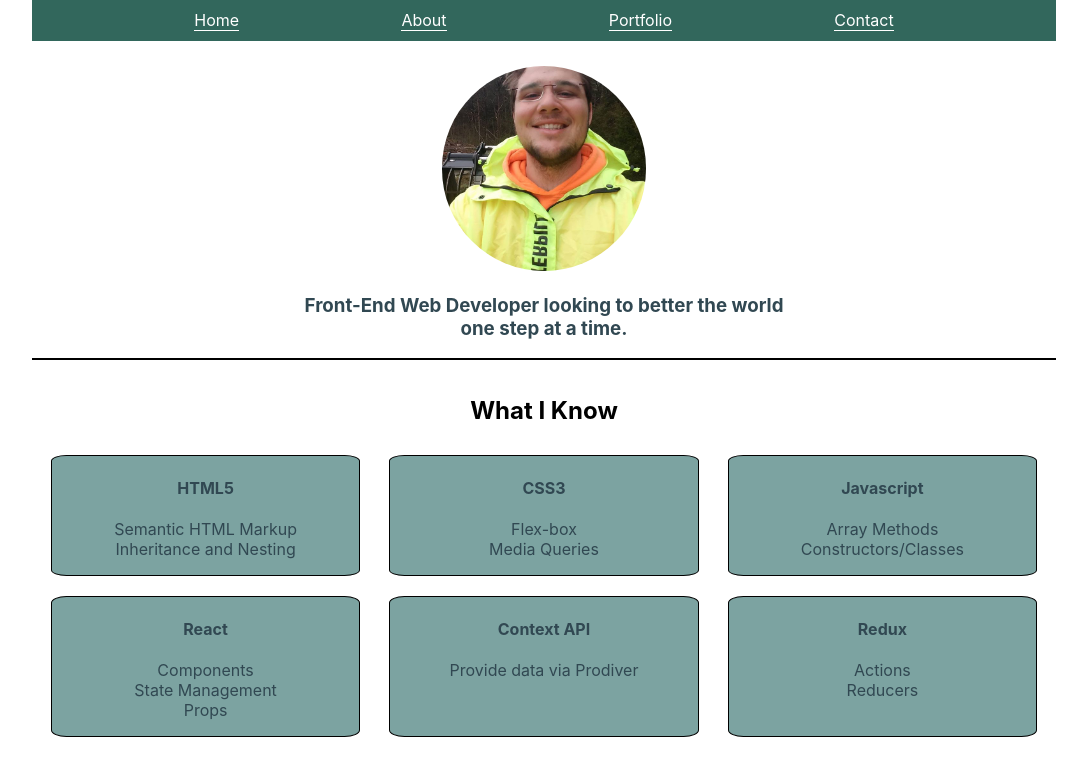
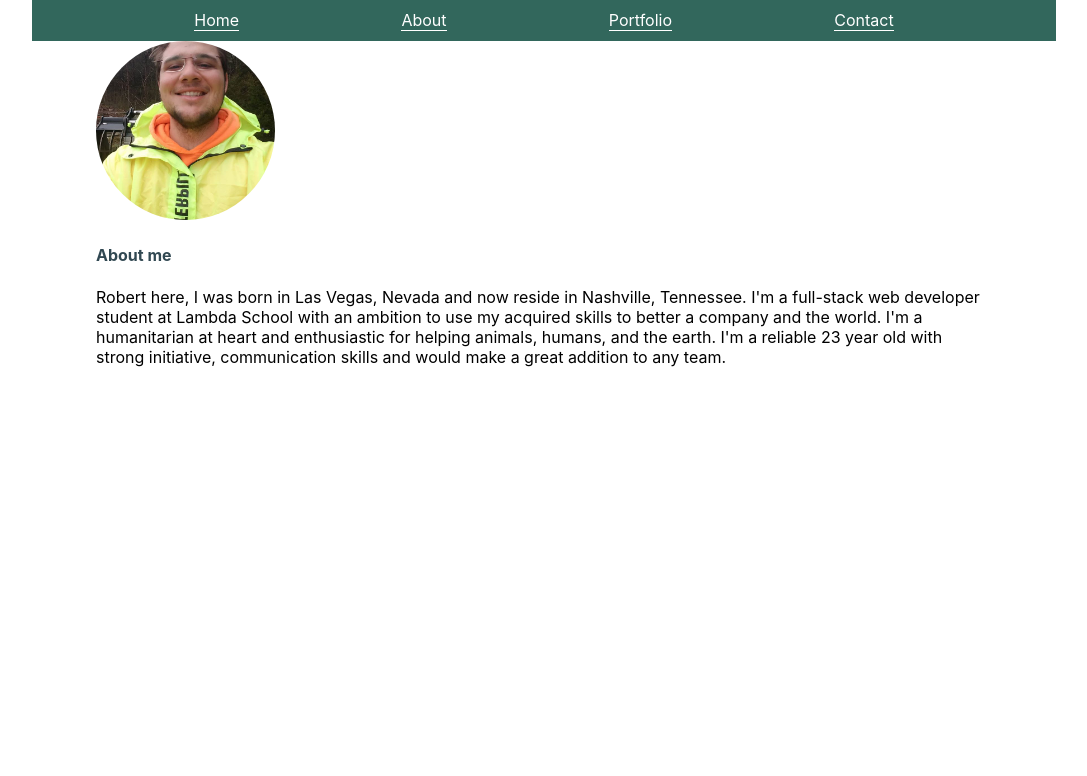
Before and after one commit to Iyehvah/Iyehvah-Portfolio, a React (Create React App) app: page /about in a window 1280 px wide. Shown: the top 776 px of the page, without its empty margins (96-1183 px from the left). Built offline with nearby package versions, Linux system fonts and the light colour scheme.

Commit message:
Updated components

```diff
--- a/src/App.css
+++ b/src/App.css
@@ -87,6 +87,11 @@ code:after {
   text-align: center;
   border-bottom: 2px solid black;
 }
+.home-div {
+  width: 80%;
+  text-align: center;
+  margin: 0 auto;
+}
 .headline {
   width: 50%;
   margin: 0 auto;
@@ -115,3 +120,8 @@ ul {
 h4 {
   color: #314852;
 }
+
+.about-container {
+  width: 70%;
+  margin: 0 auto;
+}
--- a/src/App.js
+++ b/src/App.js
@@ -2,7 +2,8 @@ import React, { useState } from "react";
 import Navigation from "./components/Navigation";
 import Home from "./components/Home";
 import Experience from "./components/Experience";
-import { Route } from "react-router-dom";
+import About from "./components/About";
+import { Route, Link } from "react-router-dom";
 import "../src/App.css"
 
 const  App = () => {
@@ -10,8 +11,9 @@ const  App = () => {
   return (
    <div>
      <Navigation />
-     <Home />
-     <Experience />
+     <Route exact path="/" component={Home}/>
+     <Route exact path="/" component={Experience} />
+     <Route path="/about" component={About}/>
    </div>
   );
 }
--- /dev/null
+++ b/src/components/About.js
@@ -0,0 +1,12 @@
+import React from "react";
+import ProfilePicture from "../images/Prof-Pic2.jpg"
+
+export default function About(){
+    return (
+        <div className="about-container">
+            <span className="image fit about-img"><img className="hvr-grow" src={ProfilePicture} /></span>
+            <h4>About me</h4>
+            <p>Robert here, I was born in Las Vegas, Nevada and now reside in Nashville, Tennessee. I'm a full-stack web developer student at Lambda School with an ambition to use my acquired skills to better a company and the world. I'm a humanitarian at heart and enthusiastic for helping animals, humans, and the earth. I'm a reliable 23 year old with strong initiative, communication skills and would make a great addition to any team.</p>
+        </div>
+    )
+}
--- a/src/components/Navigation.js
+++ b/src/components/Navigation.js
@@ -1,10 +1,13 @@
 import React from "react";
+import { Link } from "react-router-dom";
 
 const Navigation = () => {
     return (
         <div className="navigation">
-            <a href="#" className="atags">Home</a>
-            <a href="#" className="atags">About</a>
+            <a href="/" className="atags">Home</a>
+            <Link to="/about">
+            <a className="atags">About</a>
+            </Link>
             <a href="#" className="atags">Portfolio</a>
             <a href="#" className="atags">Contact</a>
         </div>
```
